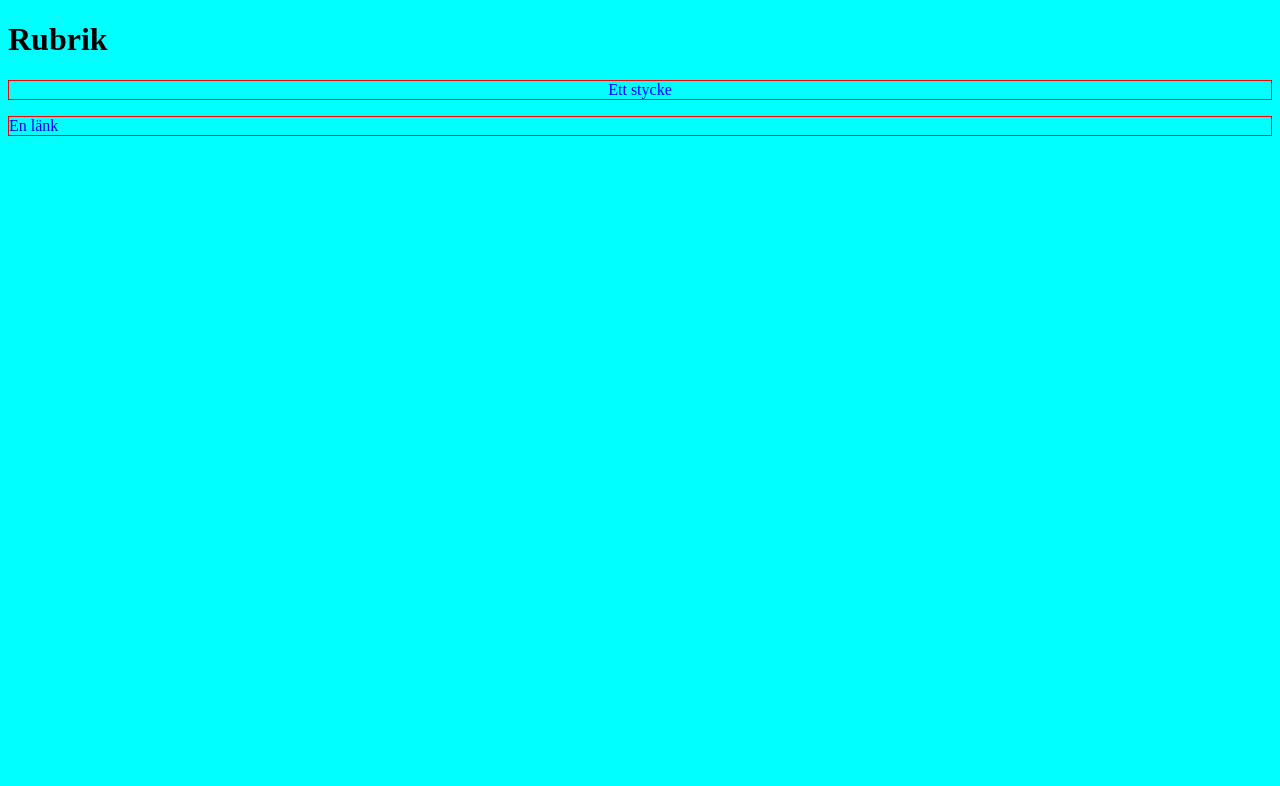
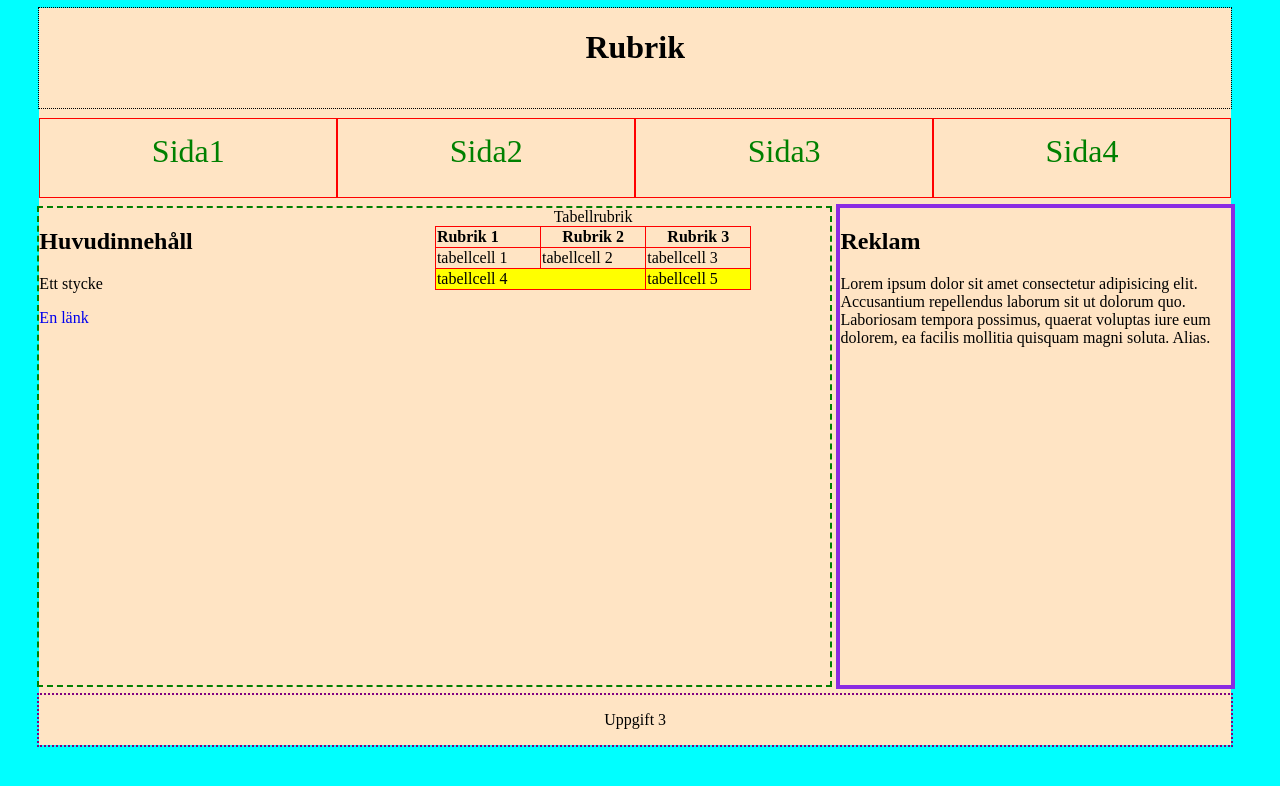
Before and after one commit to dawernow69/Webbutveckling, a plain HTML site: page exempel1.html in a window 1280 px wide. Drawn offline with Linux system fonts and the light colour scheme.

Commit message:
Modified files

```diff
--- a/exempel.css
+++ b/exempel.css
@@ -1,11 +1,108 @@
 body{
     background-color: aqua;
+    height: 97vh;
+    width: 98vw;
 }
 
-p{
-    color:blue;
+.wrapper{
+    height:95%;
+    width: 95%;
+    margin: 0 auto;
+    grid-gap:10px;
+    background-color: bisque;
+    display:grid;
+    grid-template-columns: 1fr 1fr 1fr;
+    grid-template-rows: 100px 80px auto 50px;
+    grid-template-areas:
+    "header header header"
+    "nav nav nav"
+    "main main aside"
+    "footer footer footer";
+}
+
+#sida2 .wrapper{
+    grid-template-columns: 1fr 2fr;
+    grid-template-rows: 100px auto 50px;
+    grid-template-areas:
+    "header header"
+    "nav main"
+    "footer footer";
+}
+header{
+    grid-area: header;
+    outline: 1px dotted black;
+}
+
+header > h1{
+    text-align: center;;
+}
+
+nav{
+    grid-area: nav;
+}
+
+nav > ul{
+    margin:0;
+    padding: 0;
+    height: 100%;
+    display: grid;
+    grid-template-columns: 1fr 1fr 1fr 1fr;
+}
+
+#sida2 nav>ul{
+    grid-template-rows: 1fr 1fr 1fr 1fr;
+    grid-template-columns: 1fr;
+}
+
+nav li{
+    list-style-type: none;
     border:1px solid red;
+    text-align: center;
+    font-size: 2em;
+    line-height: 2;
 }
+
+nav a:link,nav a:visited,nav a:focus,nav a:hover,nav a:active{
+        color:green;
+}
+
+footer{
+    grid-area: footer;
+    text-align: center;
+    outline: 2px dotted purple;
+}
+
+main{
+    grid-area: main;
+    display:grid;
+    grid-template-columns: 1fr 1fr;
+    outline: 2px dashed green;
+}
+
+table{
+    border:1px solid black;
+    width:80%;
+    border-collapse: collapse;
+}
+
+td,th{
+    border:1px solid red;
+
+}
+
+tbody tr:nth-child(2){
+    background-color: yellow;
+}
+
+th:nth-child(1){
+    text-align: left;
+}
+
+aside{
+    grid-area: aside;
+    outline: 4px solid blueviolet;
+}
+
 
 .center{
     text-align: center;
--- a/exempel1.html
+++ b/exempel1.html
@@ -6,11 +6,64 @@
         <link href="exempel.css" rel="stylesheet">
     </head>
     <body>
-        <h1>Rubrik</h1>
-        <p class="center">Ett stycke</p>
-        <p>
-            <a href="http://www.teknikum.se">
-                En länk</a>
-        </p>
+        <div class="wrapper">
+            <header><h1>Rubrik</h1></header>
+            <nav>
+                <ul>
+                    <li><a href="exempel1.html">Sida1</a></li>
+                    <li><a href="sida2.html">Sida2</a></li>
+                    <li><a href="#">Sida3</a></li>
+                    <li><a href="#">Sida4</a></li>
+                </ul>
+            </nav>
+            <main>
+                <section>
+                    <h2>Huvudinnehåll</h2>
+
+                    <p>Ett stycke</p>
+                    <p>
+                        <a href="http://www.teknikum.se">
+                            En länk</a>
+                    </p>
+                </section>
+                <section>
+                   <table>
+                       <caption>Tabellrubrik</caption>
+                       <thead>
+                        <tr>
+                            <th>Rubrik 1</th>
+                            <th>Rubrik 2</th>
+                            <th>Rubrik 3</th>
+                        </tr>
+                       </thead>
+                       <tbody>
+                       <tr>
+                           <td>tabellcell 1</td>
+                           <td>tabellcell 2</td>
+                           <td>tabellcell 3</td>
+                       </tr>
+                       <tr>
+                           <td colspan="2">tabellcell 4</td>
+                           <td>tabellcell 5</td>
+                           <!--<td>tabellcell 6</td>-->
+                       </tr>
+                       </tbody>
+                   </table>
+                </section>
+            </main>
+            <aside>
+                <h2>Reklam</h2>
+                <p>
+                    Lorem ipsum dolor sit amet consectetur adipisicing
+                    elit. Accusantium repellendus laborum sit ut dolorum
+                    quo. Laboriosam tempora possimus, quaerat voluptas
+                    iure eum dolorem, ea facilis mollitia quisquam magni
+                    soluta. Alias.
+                </p>
+            </aside>
+            <footer>
+                <p>Uppgift 3</p>
+            </footer>
+        </div>
     </body>
 </html>
--- /dev/null
+++ b/resp.css
@@ -0,0 +1,32 @@
+body{
+    height: 100vh;
+    display: grid;
+    grid-template-columns: 1fr 1fr;
+    grid-template-rows: 1fr 1fr;
+    margin: 0;
+    padding: 0;;
+}
+
+section{
+    /*border:1px solid black;*/
+}
+
+.red{
+    background-color: red;
+}
+
+.blue{
+    background-color: blue;
+}
+
+.green{
+    background-color: green;
+}
+
+.yellow{
+    background-color: yellow;
+}
+
+section p{
+    display: none;
+}
--- /dev/null
+++ b/style.css
@@ -0,0 +1,9 @@
+body{
+    background-color: yellow;
+    color:blue;
+}
+
+h1{
+    font-size: 2em;
+    text-align: center;
+}
```
Also changed, not shown: ex1.html (added, +19 -0 lines), responsiv.html (added, +16 -0 lines), sida2.html (added, +28 -0 lines).
